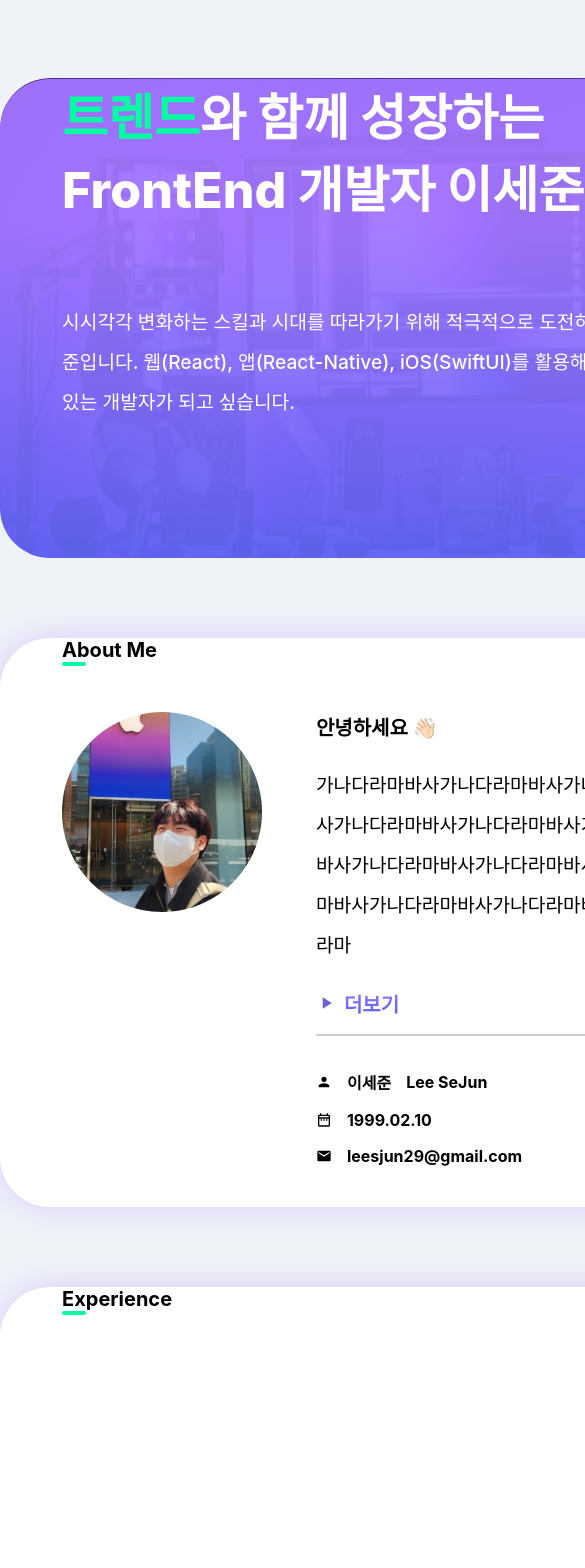
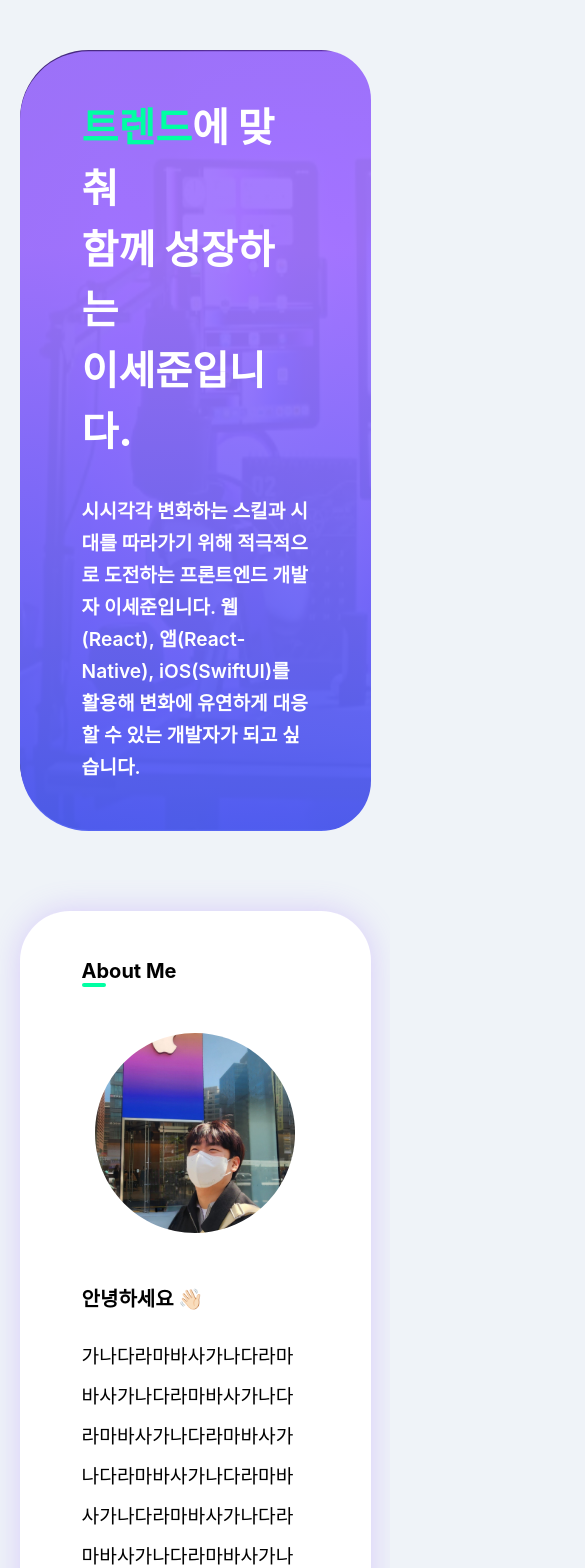
Before and after one commit to YimKeul/YimKeul.github.io, a React (Create React App) app: page / in a window 390 px wide. Shown: the top 1568 px of the page, 585 px wide, since content can reach past the window. Built offline with nearby package versions, Linux system fonts and the light colour scheme.

Commit message:
feat : adapt mobile

```diff
--- a/package.json
+++ b/package.json
@@ -9,6 +9,7 @@
     "react": "^18.2.0",
     "react-dom": "^18.2.0",
     "react-icons": "^4.10.1",
+    "react-responsive": "^9.0.2",
     "react-scripts": "5.0.1",
     "styled-components": "^6.0.2",
     "web-vitals": "^2.1.4"
--- a/src/pages/About.jsx
+++ b/src/pages/About.jsx
@@ -9,9 +9,10 @@ import {
   MdLink,
   MdPlayArrow,
 } from "react-icons/md";
-// const PC = window.innerWidth > 1024;
+import { useMediaQuery } from "react-responsive";
 
 const About = () => {
+  const isDesktop = useMediaQuery({ minWidth: 1024 });
   const [isMore, setMore] = useState(false);
   const handleMore = () => {
     setMore(!isMore);
@@ -24,9 +25,9 @@ const About = () => {
           <S.bar />
         </S.section>
         <S.row>
-          <div style={{ marginTop: "2.87rem" }}>
+          <S.imgBox>
             <img src={profile} alt="profile" />
-          </div>
+          </S.imgBox>
           <S.content>
             <S.title>안녕하세요 👋🏻</S.title>
             <S.desc>
@@ -78,7 +79,7 @@ const About = () => {
             <S.line />
             <S.infoBox>
               <S.row>
-                <div style={{ flex: 2 }}>
+                <S.infoArea1>
                   <S.infoLabel>
                     <MdPerson style={{ width: "1rem", height: "1rem" }} />
                     <S.infoText>이세준</S.infoText>
@@ -96,8 +97,8 @@ const About = () => {
                     <MdEmail style={{ width: "1rem", height: "1rem" }} />
                     <S.infoText>leesjun29@gmail.com</S.infoText>
                   </S.infoLabel>
-                </div>
-                <div style={{ flex: 1 }}>
+                </S.infoArea1>
+                <S.infoArea2>
                   <S.infoLabel>
                     <MdLink style={{ width: "1rem", height: "1rem" }} />
                     <S.infoText>github</S.infoText>
@@ -112,7 +113,7 @@ const About = () => {
                     <MdLink style={{ width: "1rem", height: "1rem" }} />
                     <S.infoText>linkednIn</S.infoText>
                   </S.infoLabel>
-                </div>
+                </S.infoArea2>
               </S.row>
             </S.infoBox>
           </S.content>
@@ -124,19 +125,26 @@ const About = () => {
 
 const S = {
   container: styled.div`
-    width: 54.375rem;
-    min-height: 35.56531rem;
+    width: 52rem;
+    min-height: 30rem;
     border-radius: 3.125rem;
     background: #fff;
     box-shadow: 0px 0px 30px 0px rgba(161, 117, 255, 0.3);
     margin-bottom: 5rem;
-    @media screen and (min-width: 1024px) {
-      float: right;
+    float: right;
+    @media screen and (max-width: 767px) {
+      width: 100%;
+      height: auto;
+      float: none;
     }
   `,
   inner: styled.div`
     margin-block: 3.25rem;
     padding-inline: 3.88rem;
+    @media screen and (max-width: 767px) {
+      margin: 0;
+      padding-block: 3rem;
+    }
   `,
   section: styled.div`
     color: #000;
@@ -157,11 +165,24 @@ const S = {
     flex: 1;
     justify-content: space-between;
     align-items: flex-start;
+    @media screen and (max-width: 767px) {
+      flex-direction: column;
+    }
+  `,
+  imgBox: styled.div`
+    margin-top: 2.87rem;
+    @media screen and (max-width: 767px) {
+      align-self: center;
+    }
   `,
   content: styled.div`
     width: 30.75rem;
     margin-top: 2.87rem;
+    @media screen and (max-width: 767px) {
+      width: 100%;
+    }
   `,
+
   title: styled.div`
     color: #000;
     font-size: 1.25rem;
@@ -201,6 +222,15 @@ const S = {
     line-height: normal;
     margin-left: 0.94rem;
   `,
+  infoArea1: styled.div`
+    flex: 2;
+    @media screen and (max-width: 767px) {
+      flex: 1;
+    }
+  `,
+  infoArea2: styled.div`
+    flex: 1;
+  `,
   moreText: styled.span`
     background: ${() => main};
     background-clip: text;
--- a/src/pages/Experience.jsx
+++ b/src/pages/Experience.jsx
@@ -1,8 +1,10 @@
 import React from "react";
 import styled from "styled-components";
 import { point, main, purple } from "../components";
+import { useMediaQuery } from "react-responsive";
 
 const Experience = () => {
+  const isDesktop = useMediaQuery({ minWidth: 1024 });
   return (
     <S.container>
       <S.inner>
@@ -17,19 +19,26 @@ const Experience = () => {
 
 const S = {
   container: styled.div`
-    width: 54.375rem;
-    min-height: 35.56531rem;
+    width: 52rem;
+    min-height: 30rem;
     border-radius: 3.125rem;
     background: #fff;
     box-shadow: 0px 0px 30px 0px rgba(161, 117, 255, 0.3);
     margin-bottom: 5rem;
-    @media screen and (min-width: 1024px) {
-      float: right;
+    float: right;
+    @media screen and (max-width: 767px) {
+      width: 100%;
+      height: auto;
+      float: none;
     }
   `,
   inner: styled.div`
     margin-block: 3.25rem;
     padding-inline: 3.88rem;
+    @media screen and (max-width: 767px) {
+      margin: 0;
+      padding-block: 3rem;
+    }
   `,
   section: styled.div`
     color: #000;
--- a/src/pages/Home.jsx
+++ b/src/pages/Home.jsx
@@ -2,13 +2,17 @@ import React from "react";
 import styled from "styled-components";
 import { bgcard } from "../images";
 import { point } from "../components";
+import { useMediaQuery } from "react-responsive";
 
 const Home = () => {
+  const isDesktop = useMediaQuery({ minWidth: 1024 });
   return (
     <S.container>
       <S.inner>
+        {isDesktop ? (
+          <>
             <S.title>
-          <S.point>트렌드</S.point>와 함께 성장하는
+              <S.point>트렌드</S.point>에 맞춰 함께 성장하는
               <br /> FrontEnd 개발자 이세준입니다.
             </S.title>
             <S.desc>
@@ -17,6 +21,23 @@ const Home = () => {
               iOS(SwiftUI)를 활용해 변화에 유연하게 대응할 수 있는 개발자가 되고
               싶습니다.
             </S.desc>
+          </>
+        ) : (
+          <>
+            <S.title>
+              <S.point>트렌드</S.point>에 맞춰
+              <br /> 함께 성장하는
+              <br />
+              이세준입니다.
+            </S.title>
+            <S.desc>
+              시시각각 변화하는 스킬과 시대를 따라가기 위해 적극적으로 도전하는
+              프론트엔드 개발자 이세준입니다. 웹(React), 앱(React-Native),
+              iOS(SwiftUI)를 활용해 변화에 유연하게 대응할 수 있는 개발자가 되고
+              싶습니다.
+            </S.desc>
+          </>
+        )}
       </S.inner>
     </S.container>
   );
@@ -24,21 +45,27 @@ const Home = () => {
 
 const S = {
   container: styled.div`
-    width: 54.375rem;
-    /* height: 35.56531rem; */
+    width: 52rem;
     height: 30rem;
     border-radius: 3.125rem;
     background-image: url(${bgcard});
     background-repeat: no-repeat;
     background-size: cover;
     margin-bottom: 5rem;
-    @media screen and (min-width: 1024px) {
     float: right;
+    @media screen and (max-width: 767px) {
+      width: 100%;
+      height: auto;
+      float: none;
     }
   `,
   inner: styled.div`
     margin-block: 4.88rem;
     padding-inline: 3.88rem;
+    @media screen and (max-width: 767px) {
+      margin: 0;
+      padding-block: 3rem;
+    }
   `,
   title: styled.div`
     color: white;
@@ -47,6 +74,10 @@ const S = {
     font-style: normal;
     font-weight: 800;
     line-height: normal;
+    @media screen and (max-width: 767px) {
+      line-height: 3.8rem;
+      font-size: 2.5rem;
+    }
   `,
   point: styled.span`
     color: ${() => point};
@@ -55,6 +86,10 @@ const S = {
     font-style: normal;
     font-weight: 800;
     line-height: normal;
+    @media screen and (max-width: 767px) {
+      line-height: 3.8rem;
+      font-size: 2.5rem;
+    }
   `,
   desc: styled.div`
     color: #fff;
@@ -64,6 +99,11 @@ const S = {
     font-weight: 500;
     line-height: 2.5rem;
     margin-top: 5rem;
+    @media screen and (max-width: 767px) {
+      margin-top: 2rem;
+      font-weight: 600;
+      line-height: 2rem;
+    }
   `,
 };
 
--- a/src/pages/Main.jsx
+++ b/src/pages/Main.jsx
@@ -1,17 +1,16 @@
 import React from "react";
 import { Home, About, Experience, Portfoilo } from "./";
 import { Navigator } from "../components";
+import { useMediaQuery } from "react-responsive";
 import styled from "styled-components";
 
-const PC = window.innerWidth > 1024;
-
 const Main = () => {
-  {
-    console.log(window.innerWidth);
-  }
+  // const isMobile = useMediaQuery({ maxWidth: 767 });
+  // const isTablet = useMediaQuery({ minWidth: 768, maxWidth: 1023 });
+  const isDesktop = useMediaQuery({ minWidth: 1024 });
   return (
     <S.container>
-      {PC && <Navigator />}
+      {isDesktop && <Navigator />}
       <Home />
       <About />
       <Experience />
@@ -23,8 +22,11 @@ const Main = () => {
 const S = {
   container: styled.div`
     position: relative;
-    width: 1190px;
+    width: 1170px;
     margin: 50px auto;
+    @media screen and (max-width: 767px) {
+      width: 90%;
+    }
   `,
 };
 
--- a/src/pages/Portfoilo.jsx
+++ b/src/pages/Portfoilo.jsx
@@ -17,19 +17,26 @@ const Portfoilo = () => {
 
 const S = {
   container: styled.div`
-    width: 54.375rem;
-    min-height: 35.56531rem;
+    width: 52rem;
+    min-height: 30rem;
     border-radius: 3.125rem;
     background: #fff;
     box-shadow: 0px 0px 30px 0px rgba(161, 117, 255, 0.3);
     margin-bottom: 5rem;
-    @media screen and (min-width: 1024px) {
-      float: right;
+    float: right;
+    @media screen and (max-width: 767px) {
+      width: 100%;
+      height: auto;
+      float: none;
     }
   `,
   inner: styled.div`
     margin-block: 3.25rem;
     padding-inline: 3.88rem;
+    @media screen and (max-width: 767px) {
+      margin: 0;
+      padding-block: 3rem;
+    }
   `,
   section: styled.div`
     color: #000;
```
Also changed, not shown: 1 other file (tests, documents, lock files or other folders). Lines whose indentation alone changed are shown as unchanged.
